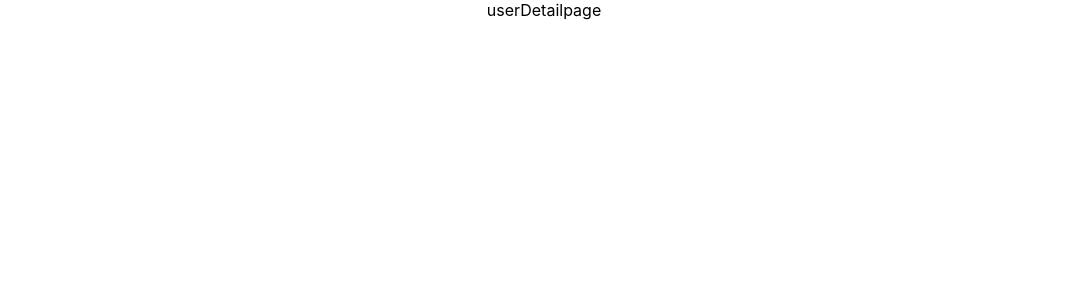
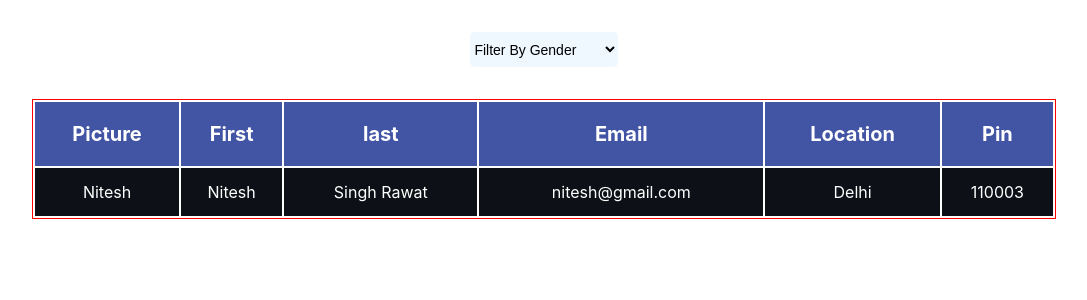
Before and after one commit to niteshrawat0401/Backend-assignment-Cointab, a React (Create React App) app in the folder client/: page /user in a window 1280 px wide. Shown: the top 300 px of the page, without its empty margins (96-1183 px from the left). Built offline with nearby package versions, Linux system fonts and the light colour scheme.

Commit message:
style to table

```diff
--- a/client/src/Component/styles/UserDetail.css
+++ b/client/src/Component/styles/UserDetail.css
@@ -0,0 +1,41 @@
+.filter_div{
+    /* border: 1px solid red; */
+    margin-top: 2rem;
+}
+.filter_div select{
+    background-color: aliceblue;
+    height: 2.2rem;
+    width: 11.5%;
+    font-size: 14px;
+    border-radius: 5px;
+    border: none;
+    border-color: none;
+}
+
+table{
+    border: 1px solid red;
+    /* height: 5rem; */
+    width: 80%;
+    margin: auto;
+    margin-top: 2rem;
+}
+thead{
+    height: 4rem;
+    font-size: 20px;
+    background-color: #4255a4;
+    color: white;
+}
+th{
+    /* border: 1px solid red; */
+    /* font: 25px; */
+    /* width: 20%; */
+    /* width: 60%;
+    margin: auto;
+    margin-top: 2rem; */
+}
+tbody{
+    height: 3rem;
+    font-size: 16px;
+    background-color: #0d1117;
+    color: white;
+}
--- a/client/src/Component/userDetail.jsx
+++ b/client/src/Component/userDetail.jsx
@@ -1,7 +1,38 @@
 import React from 'react'
-
+import "./styles/UserDetail.css"
 export const UserDetail = () => {
   return (
-    <div>userDetailpage</div>
+    <div>
+      <div className='filter_div'>
+          <select>
+            <option value="">Filter By Gender</option>
+            <option value="male">Male</option>
+            <option value="female">Female</option>
+          </select>
+      </div>
+
+      <table>
+        <thead>
+        <tr>
+          <th>Picture</th>
+          <th>First</th>
+          <th>last</th>
+          <th>Email</th>
+          <th>Location</th>
+          <th>Pin</th>
+        </tr>
+        </thead>
+        <tbody>
+          <tr>
+            <td>Nitesh</td>
+            <td>Nitesh</td>
+            <td>Singh Rawat</td>
+            <td>nitesh@gmail.com</td>
+            <td>Delhi</td>
+            <td>110003</td>
+          </tr>
+        </tbody>
+      </table>
+    </div>
   )
 }
```
